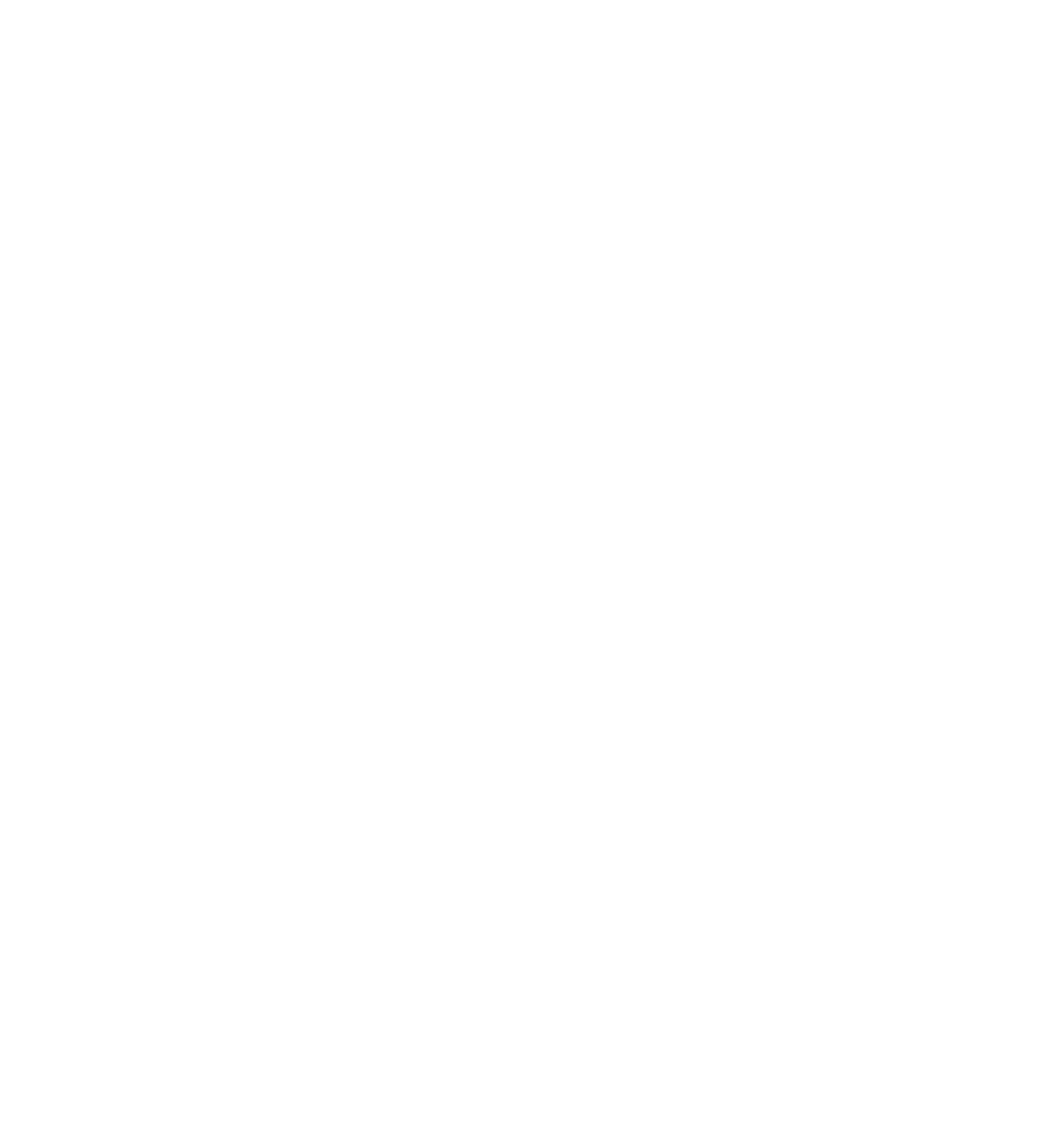
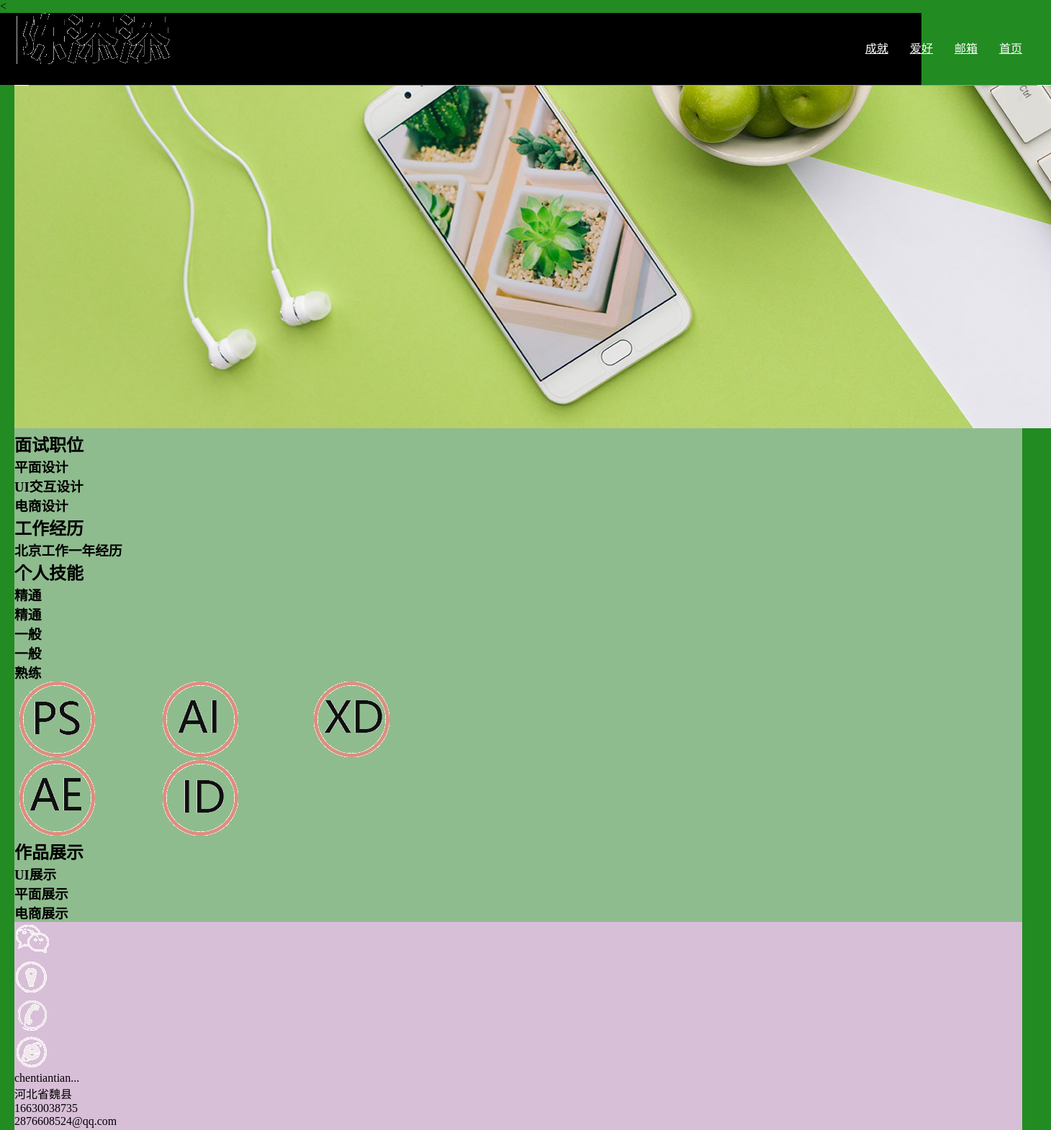
Before and after one commit to chentiantian616/chentiantian616.github.io, a plain HTML site: page about.html in a window 1280 px wide. Shown: the top 1570 px of the page at 72% size, 1460 px wide, since content can reach past the window. Before the commit the page ends 800 px from the top, so only its background shows below. Drawn offline with Linux system fonts and the light colour scheme.

Commit message:
更新版版

```diff
--- a/about.html
+++ b/about.html
@@ -2,8 +2,74 @@
 <html>
 	<head>
 		<meta charset="utf-8">
-		<title></title>
+		<title>陈添添</title>
+		<<link rel="stylesheet" href="style.css">
 	</head>
 	<body>
+		<div id="header">
+			<div class="wrap">
+				<img src="images/1.gif"  id="logo"/>
+			<ul id="nav">
+			<li><a href="">首页</a></li>
+			<li><a href="">邮箱</a></li>
+			<li><a href="">爱好</a></li>
+			<li><a href="">成就</a></li>
+
+			</ul></div>
+
+		</div>
+		<div class="wrap">
+
+			<div id="main">
+				<div><img src="images/7.jpg" /></div>
+				<div>
+					<h2>面试职位</h2>
+					<h3>平面设计</h3>
+					<h3>UI交互设计</h3>
+					<h3>电商设计</h3>
+				</div>
+				<div>
+				<h2>工作经历</h2>
+					<h3>北京工作一年经历</h3>
+				</div>
+				<div>
+
+					<h2>个人技能</h2>
+					<h3>精通</h3>
+					<h3>精通</h3>
+					<h3>一般</h3>
+					<h3>一般</h3>
+					<h3>熟练</h3>
+					<div> <img src="images/8.gif" /></div>
+					<div><img src="images/9.gif"</div>
+
+				</div>
+				<div>
+				<h2>作品展示</h2>
+					<h3>UI展示</h3>
+					<h3>平面展示</h3>
+					<h3>电商展示</h3>
+
+				</div>
+
+			</div>
+			<div id="footer">
+				<div><img src="images/3.gif"</div>
+				<div><img src="images/4.gif"</div>
+				<div><img src="images/5.gif"</div>
+				<div><img src="images/6.gif"</div>
+				<ul>
+				<li>chentiantian...</li>
+				<li>河北省魏县</li>
+				<li>16630038735</li>
+				<li>2876608524@qq.com</li>
+
+
+				</ul>
+				<h4>帮助中心</h4>
+
+				<p>投诉电话：152343312</p>
+			</div>
+		</div>
 	</body>
 </html>
--- /dev/null
+++ b/style.css
@@ -0,0 +1,51 @@
+body{
+	background-color:forestgreen;
+}
+*{
+	margin: 0;
+	padding: 0;
+}
+ul,li{
+	list-style: none;
+}
+
+
+.wrap{
+	width: 1400px;
+	padding: 0 20px;
+	margin: 0 auto;
+}
+
+#header{
+background-color:#000000;
+height: 100px;
+
+
+}
+#logo{
+	/* background-color: khaki; */
+float: left;
+}
+
+#nav{
+	background-color: grey;
+}
+#nav li{
+	float: right;
+	margin-left: 30px;
+height: 100px;
+line-height: 100px;
+}
+#nav li a{
+	color: #fff;
+}
+#logo{
+	float:left;
+}
+#main{
+background-color: darkseagreen;
+
+}
+#footer{
+	background-color:thistle
+}
```
Also changed, not shown: index.html (deleted, +0 -3 lines), images/1.gif (added), images/2.gif (added), images/3.gif (added), images/4.gif (added), images/5.gif (added), images/6.gif (added), images/7.jpg (added), images/8.gif (added), images/9.gif (added).
